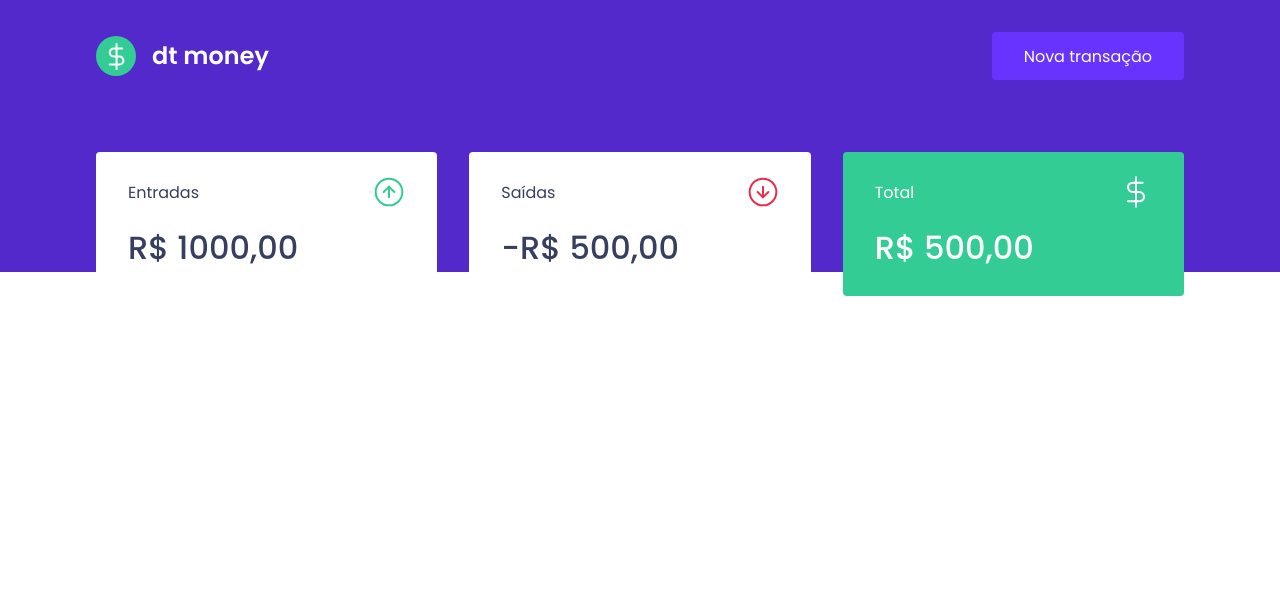
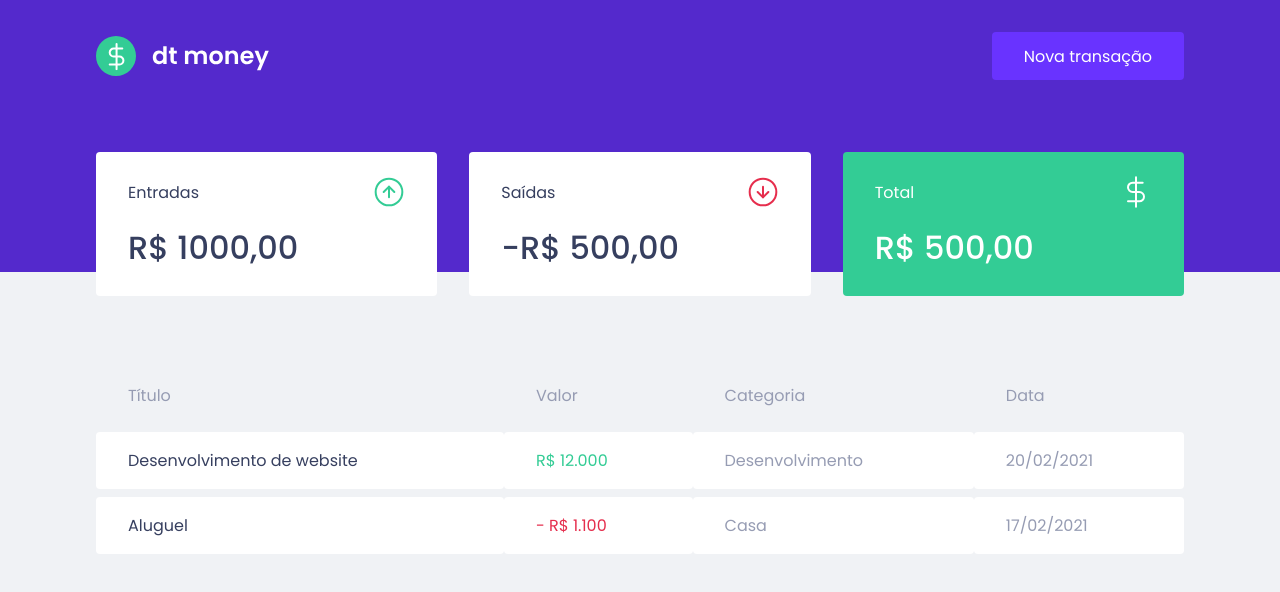
Before and after one commit to IgorGaldino/dt-money, a React (Create React App) app: page / in a window 1280 px wide. Shown: the top 592 px of the page. Built offline with nearby package versions, Linux system fonts and the light colour scheme.

Commit message:
Created TransactionTable component

```diff
--- a/src/components/Dashboard/index.tsx
+++ b/src/components/Dashboard/index.tsx
@@ -1,4 +1,5 @@
 import { Summary } from "../Summary";
+import { TransactionTable } from "../TransactionTable";
 
 import { Container } from "./styles";
 
@@ -6,6 +7,7 @@
   return (
     <Container>
       <Summary />
+      <TransactionTable />
     </Container>
   );
 }
--- a/src/components/Summary/styles.ts
+++ b/src/components/Summary/styles.ts
@@ -27,7 +27,7 @@
     }
 
     &.highlight-background {
-      background: var(--gren);
+      background: var(--green);
       color: #FFF;
     }
   }
--- /dev/null
+++ b/src/components/TransactionTable/index.tsx
@@ -0,0 +1,33 @@
+import { Container } from "./styles";
+
+export function TransactionTable () {
+  return (
+    <Container>
+      <table>
+        <thead>
+          <tr>
+            <th>Título</th>
+            <th>Valor</th>
+            <th>Categoria</th>
+            <th>Data</th>
+          </tr>
+        </thead>
+        <tbody>
+          <tr>
+            <td>Desenvolvimento de website</td>
+            <td className="deposit">R$ 12.000</td>
+            <td>Desenvolvimento</td>
+            <td>20/02/2021</td>
+          </tr>
+
+          <tr>
+            <td>Aluguel</td>
+            <td className="withdraw">- R$ 1.100</td>
+            <td>Casa</td>
+            <td>17/02/2021</td>
+          </tr>
+        </tbody>
+      </table>
+    </Container>
+  );
+}
--- /dev/null
+++ b/src/components/TransactionTable/styles.ts
@@ -0,0 +1,38 @@
+import styled from "styled-components";
+
+export const Container = styled.div`
+  margin-top: 4rem;
+
+  table {
+    width: 100%;
+    border-spacing: 0 0.5rem;
+
+    th {
+      color: var(--text-body);
+      font-weight: 400;
+      padding: 1rem 2rem;
+      text-align: left;
+      line-height: 1.5rem;
+    }
+
+    td {
+      padding: 1rem 2rem;
+      border: 0;
+      background: var(--shape);
+      color: var(--text-body);
+      border-radius: 0.25rem;
+
+      &:first-child {
+        color: var(--text-title);
+      }
+
+      &.deposit {
+        color: var(--green);
+      }
+
+      &.withdraw {
+        color: var(--red);
+      }
+    }
+  }
+`;
--- a/src/styles/global.ts
+++ b/src/styles/global.ts
@@ -4,7 +4,7 @@
   :root {
     --background: #F0F2F5;
     --red: #E52E4D;
-    --gren: #33CC95;
+    --green: #33CC95;
     --blue: #5429cc;
 
     --blue-light: #6933ff;
@@ -32,7 +32,7 @@
   }
 
   body {
-    background: var(---background);
+    background: var(--background);
     -webkit-font-smoothing: antialiased;
   }
 
```
